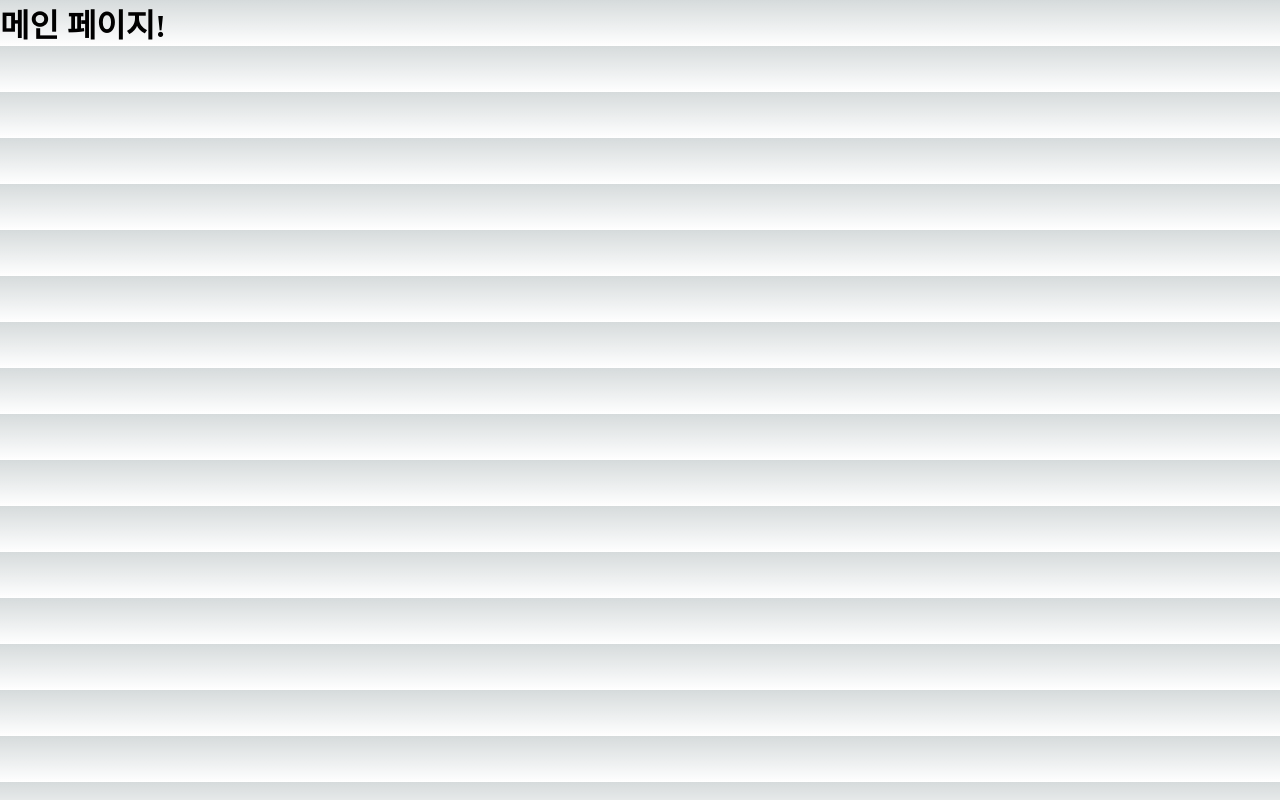
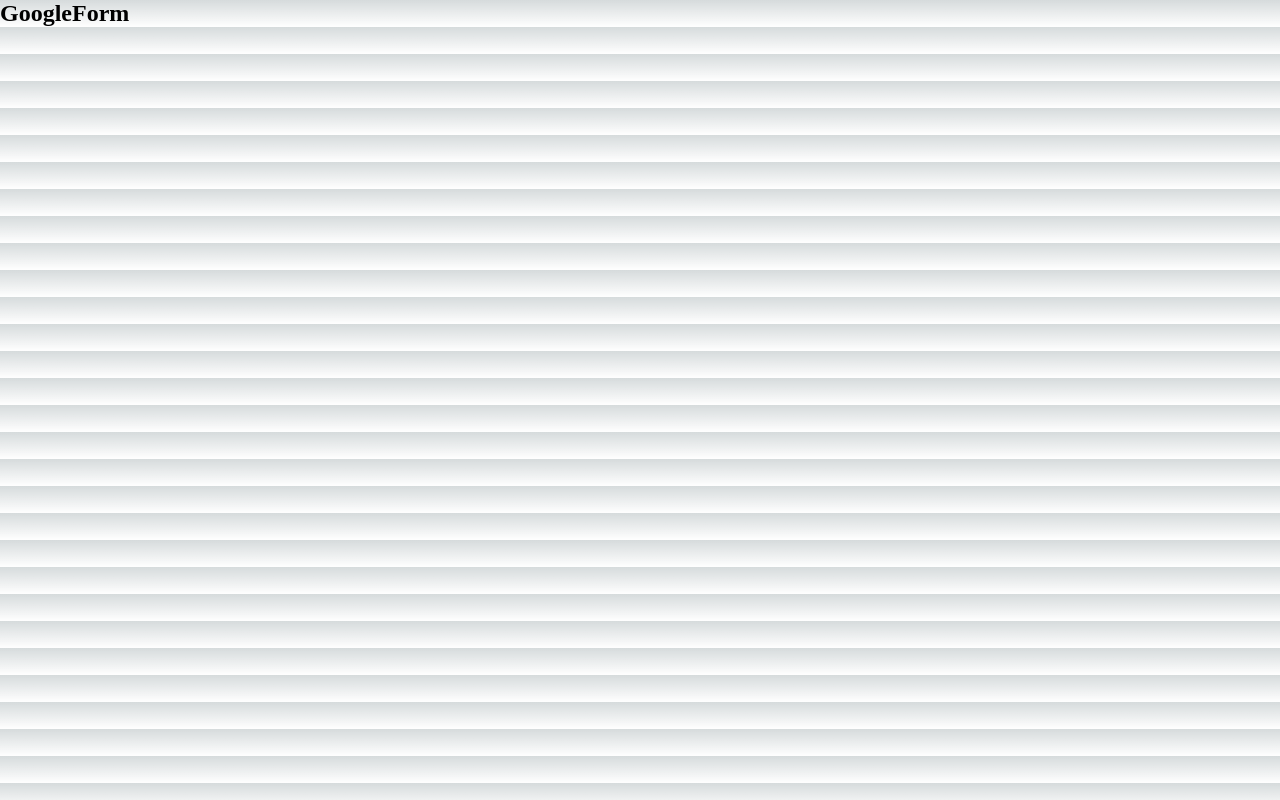
Before and after one commit to outta-ai/survey, a Next.js app: page /MainPage in a window 1280 px wide. Built offline with nearby package versions, Linux system fonts and the light colour scheme.

Commit message:
feat: Header 컴포넌트 추가 및 styled-components 적용
feat: Header 컴포넌트 추가 및 styled-components 적용

```diff
--- a/package.json
+++ b/package.json
@@ -12,9 +12,11 @@
     "@types/node": "18.15.3",
     "@types/react": "18.0.28",
     "@types/react-dom": "18.0.11",
+    "@types/styled-components": "^5.1.26",
     "next": "13.2.4",
     "react": "18.2.0",
     "react-dom": "18.2.0",
+    "styled-components": "^5.3.9",
     "typescript": "4.9.5"
   },
   "packageManager": "yarn@3.4.1",
--- /dev/null
+++ b/src/components/Header/Header.styles.tsx
@@ -0,0 +1,14 @@
+import styled from "styled-components";
+
+const HeaderContainer = styled.header`
+
+`;
+
+const HeaderText = styled.h2`
+
+`;
+
+export {
+  HeaderContainer,
+  HeaderText,
+};
--- /dev/null
+++ b/src/components/Header/Header.tsx
@@ -0,0 +1,24 @@
+import React from 'react';
+import { HeaderContainer, HeaderText, } from './Header.styles';
+
+interface HeaderProps {
+  title: string;
+  backgroundColor?: string;
+  textColor?: string;
+}
+
+const Header: React.FC<HeaderProps> = ({
+  title,
+  backgroundColor = '#333',
+  textColor = '#fff',
+}) => {
+  return (
+    <HeaderContainer>
+      <HeaderText>
+        {title}
+      </HeaderText>
+    </HeaderContainer>
+  );
+};
+
+export default Header;
--- a/src/pages/MainPage.tsx
+++ b/src/pages/MainPage.tsx
@@ -1,12 +1,9 @@
-import React from "react";
+import React from 'react';
+import Header from 'components/Header/Header';
 
 function MainPage(): JSX.Element {
   return (
-    <div>
-      <h1>
-        메인 페이지!
-      </h1>
-    </div>
+    <Header title='GoogleForm' />
   );
 };
 
```
Also changed, not shown: 1 other file (tests, documents, lock files or other folders).
